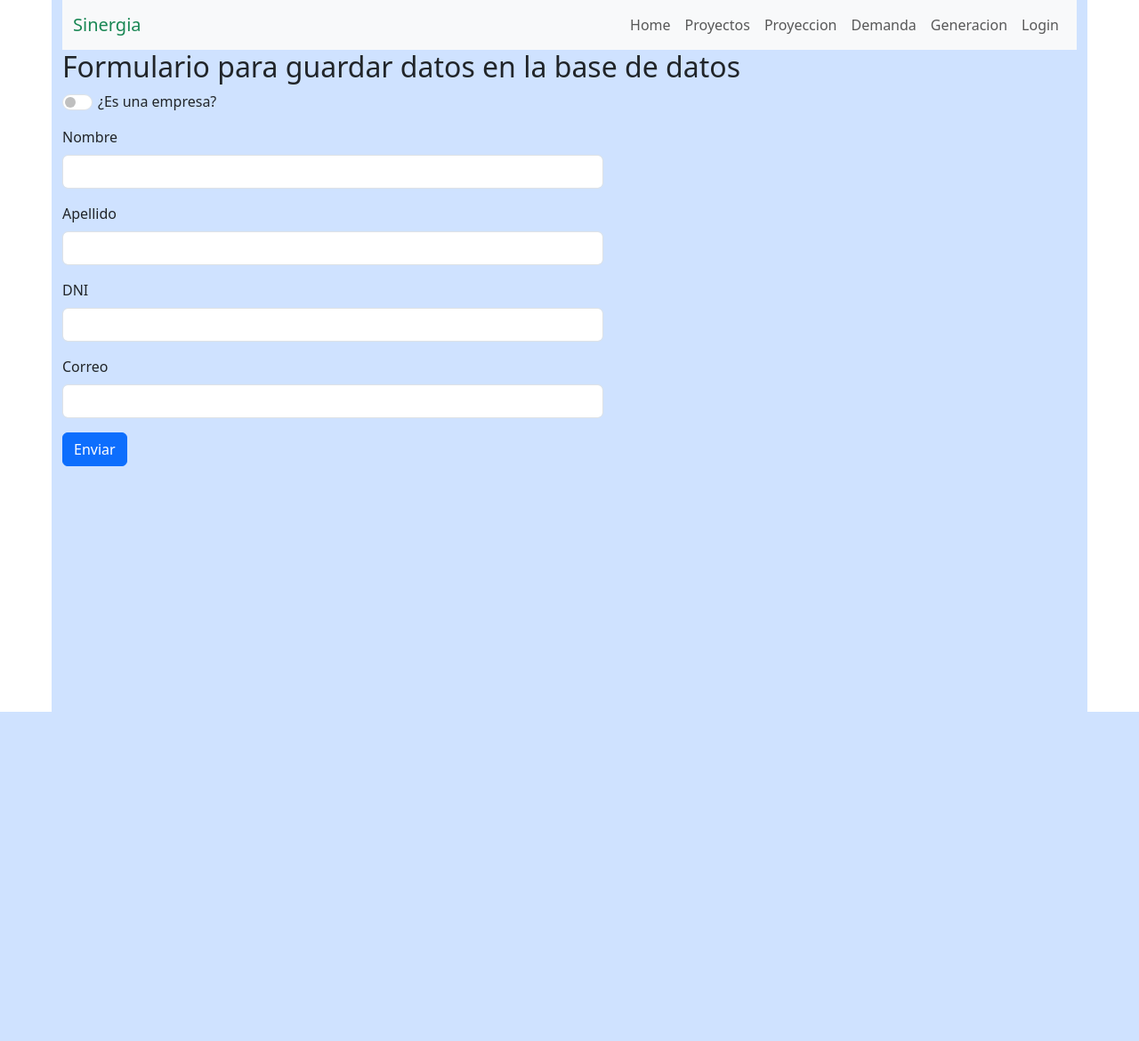
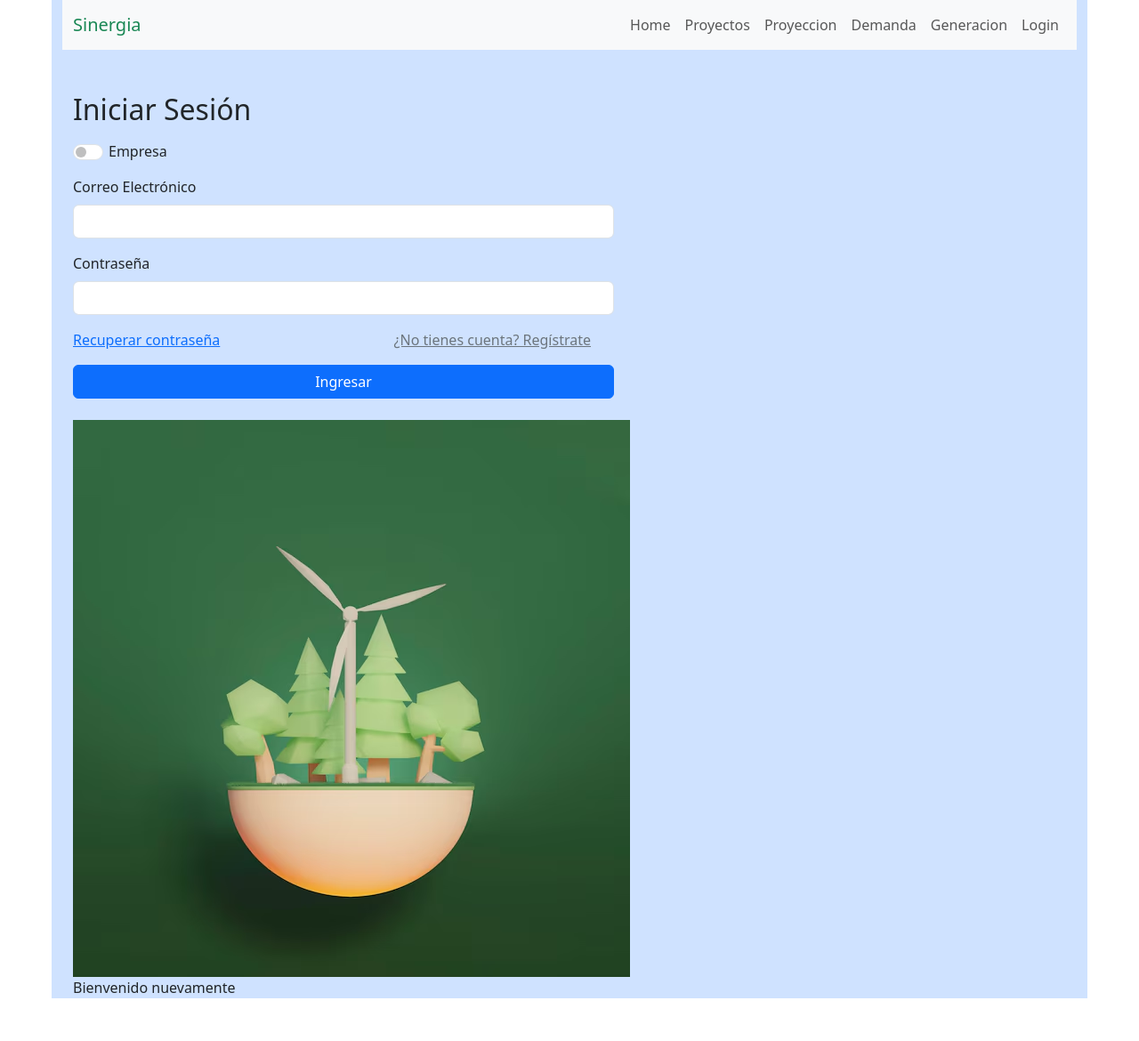
Before and after one commit to Max-Power1/tp_energia, a PHP site: page /pages/login.php in a window 1280 px wide. Shown: the whole page at 89% size. Before the commit the page ends 800 px from the top, so only its background shows below. Run offline with PHP 8.4, Linux system fonts and the light colour scheme.

Commit message:
formateando login

```diff
--- a/pages/login.php
+++ b/pages/login.php
@@ -10,78 +10,115 @@
 <body>
     <div class="container bg-primary-subtle">
         <?php include '../drivers/menuPages.php'; ?>
-        <main>
-            <h2>Formulario para guardar datos en la base de datos</h2>
-            <?php
-                if (isset($_GET['registro']) && $_GET['registro'] === 'exitoso') {
-                    echo '<div class="alert alert-success" role="alert">Registro completado exitosamente. Ahora puedes iniciar sesión.</div>';
-                }
-            ?>
-            <div class="row">
-                <div class="col-6">
-                <form id="dynamicForm" method="POST" action="muestra.php">
-                    <!-- Selector Persona o Empresa -->
+        <section class="container my-5">
+            <div class="row g-4">
+                <!-- Left Form Section -->
+                <div class="col-md-6">
+                    <div id="form-container">
+                        <h2 id="form-title" class="mb-3">Iniciar Sesión</h2>
+
+                        <!-- Switch for Persona/Empresa -->
                         <div class="form-check form-switch mb-3">
-                        <input type="checkbox" class="form-check-input" id="isCompanySwitch" onchange="toggleForm()">
-                        <label class="form-check-label" for="isCompanySwitch">¿Es una empresa?</label>
+                            <input class="form-check-input" type="checkbox" id="userTypeSwitch">
+                            <label class="form-check-label" for="userTypeSwitch">Empresa</label>
                         </div>
 
-                    <!-- Campos comunes: Nombre, Apellido, Correo -->
+                        <!-- Login Form -->
+                        <form id="login-form">
                             <div class="mb-3">
-                        <label for="nombre" class="form-label">Nombre</label>
-                        <input type="text" class="form-control" id="nombre" name="nombre" required>
+                                <label for="email" class="form-label">Correo Electrónico</label>
+                                <input type="email" class="form-control" id="email" required>
                             </div>
                             <div class="mb-3">
-                        <label for="apellido" class="form-label">Apellido</label>
-                        <input type="text" class="form-control" id="apellido" name="apellido" required>
+                                <label for="password" class="form-label">Contraseña</label>
+                                <input type="password" class="form-control" id="password" required>
                             </div>
-                    <div class="mb-3" id="dniField">
-                        <label for="dni" class="form-label">DNI</label>
-                        <input type="text" class="form-control" id="dni" name="dni" required>
+                            <div class="d-flex justify-content-between">
+                                <a href="#" class="link-primary">Recuperar contraseña</a>
+                                <a href="#" id="register-link" class="link-secondary">¿No tienes cuenta? Regístrate</a>
+                            </div>
+                            <button type="submit" class="btn btn-primary mt-3 w-100">Ingresar</button>
+                        </form>
+
+                        <!-- Register Form -->
+                        <form id="register-form" class="d-none">
+                            <div class="mb-3" id="name-field">
+                                <label for="name" class="form-label">Nombre</label>
+                                <input type="text" class="form-control" id="name" required>
                             </div>
                             <div class="mb-3">
-                        <label for="correo" class="form-label">Correo</label>
-                        <input type="email" class="form-control" id="correo" name="correo" required>
+                                <label for="register-email" class="form-label">Correo Electrónico</label>
+                                <input type="email" class="form-control" id="register-email" required>
+                            </div>
+                            <div class="mb-3" id="dni-cuit-field">
+                                <label for="dni-cuit" class="form-label">DNI</label>
+                                <input type="text" class="form-control" id="dni-cuit" required>
+                            </div>
+                            <div class="mb-3">
+                                <label for="register-password" class="form-label">Contraseña</label>
+                                <input type="password" class="form-control" id="register-password" required>
+                            </div>
+                            <div class="mb-3 d-none" id="description-field">
+                                <label for="description" class="form-label">Descripción de la Empresa</label>
+                                <textarea class="form-control" id="description" rows="3"></textarea>
+                            </div>
+                            <button type="submit" class="btn btn-success mt-3 w-100">Registrarse</button>
+                        </form>
+                    </div>
                 </div>
 
-                    <!-- Campos adicionales para Empresa: Razón Social y CUIT -->
-                    <div class="mb-3" id="razonSocialField" style="display: none;">
-                        <label for="razonSocial" class="form-label">Razón Social</label>
-                        <input type="text" class="form-control" id="razonSocial" name="razon_social">
+                <!-- Right Image Section -->
+                <div class="col-md-6">
+                    <div class="image-container">
+                        <img src="../assets/fondo-login.avif" alt="Fondo">
+                        <div class="overlay-text" id="overlay-text">Bienvenido nuevamente</div>
                     </div>
-                    <div class="mb-3" id="cuitField" style="display: none;">
-                        <label for="cuit" class="form-label">CUIT</label>
-                        <input type="text" class="form-control" id="cuit" name="cuit">
                 </div>
-
-                    <!-- Botón de Envío -->
-                    <button type="submit" class="btn btn-primary" onclick="setFormAction()">Enviar</button>
-                    </form>
-
-                    <script>
-                    function toggleForm() {
-                        const isCompany = document.getElementById('isCompanySwitch').checked;
-                        document.getElementById('dniField').style.display = isCompany ? 'none' : 'block';
-                        document.getElementById('razonSocialField').style.display = isCompany ? 'block' : 'none';
-                        document.getElementById('cuitField').style.display = isCompany ? 'block' : 'none';
-                    }
-
-                    function setFormAction() {
-                        const form = document.getElementById('dynamicForm');
-                        const isCompany = document.getElementById('isCompanySwitch').checked;
-
-                        // Establecer la acción del formulario
-                        form.action = isCompany ? '../drivers/registrar_empresa.php' : '../drivers/registrar_persona.php';
-                    }
-                    </script>
-
             </div>
-                <div class="col-6"></div>
-            </div>
-        </main>
-
-
+        </section>
     </div>
     <script src="../js/bootstrap.bundle.min.js"></script>
+    <script>
+        const userTypeSwitch = document.getElementById('userTypeSwitch');
+        const registerLink = document.getElementById('register-link');
+        const loginForm = document.getElementById('login-form');
+        const registerForm = document.getElementById('register-form');
+        const formTitle = document.getElementById('form-title');
+        const overlayText = document.getElementById('overlay-text');
+        const nameField = document.getElementById('name-field');
+        const dniCuitField = document.getElementById('dni-cuit-field');
+        const descriptionField = document.getElementById('description-field');
+
+        // Toggle Persona/Empresa Fields
+        userTypeSwitch.addEventListener('change', () => {
+            if (userTypeSwitch.checked) {
+                dniCuitField.querySelector('label').innerText = 'CUIT';
+                dniCuitField.querySelector('input').placeholder = 'Ingrese el CUIT';
+                nameField.querySelector('label').innerText = 'Nombre o Razón Social';
+                descriptionField.classList.remove('d-none');
+            } else {
+                dniCuitField.querySelector('label').innerText = 'DNI';
+                dniCuitField.querySelector('input').placeholder = 'Ingrese el DNI';
+                nameField.querySelector('label').innerText = 'Nombre';
+                descriptionField.classList.add('d-none');
+            }
+        });
+
+        // Toggle Between Login and Register Forms
+        registerLink.addEventListener('click', (e) => {
+            e.preventDefault();
+            if (loginForm.classList.contains('d-none')) {
+                loginForm.classList.remove('d-none');
+                registerForm.classList.add('d-none');
+                formTitle.innerText = 'Iniciar Sesión';
+                overlayText.innerText = 'Bienvenido nuevamente';
+            } else {
+                loginForm.classList.add('d-none');
+                registerForm.classList.remove('d-none');
+                formTitle.innerText = 'Registrarse';
+                overlayText.innerText = 'Gracias por confiar en nosotros';
+            }
+        });
+    </script>
 </body>
 </html>
```
Also changed, not shown: assets/fondo-login.avif (added). Lines whose indentation alone changed are shown as unchanged.
